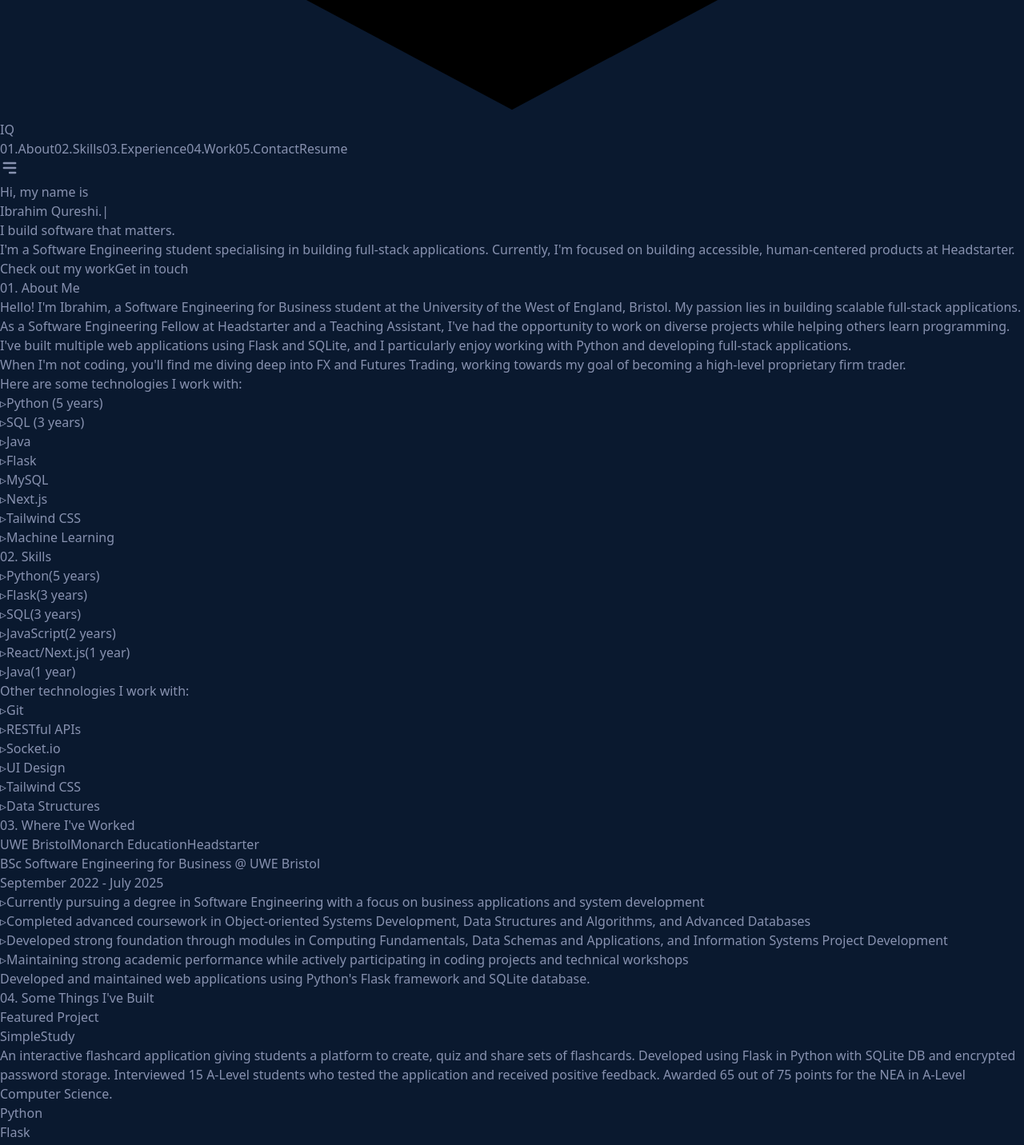
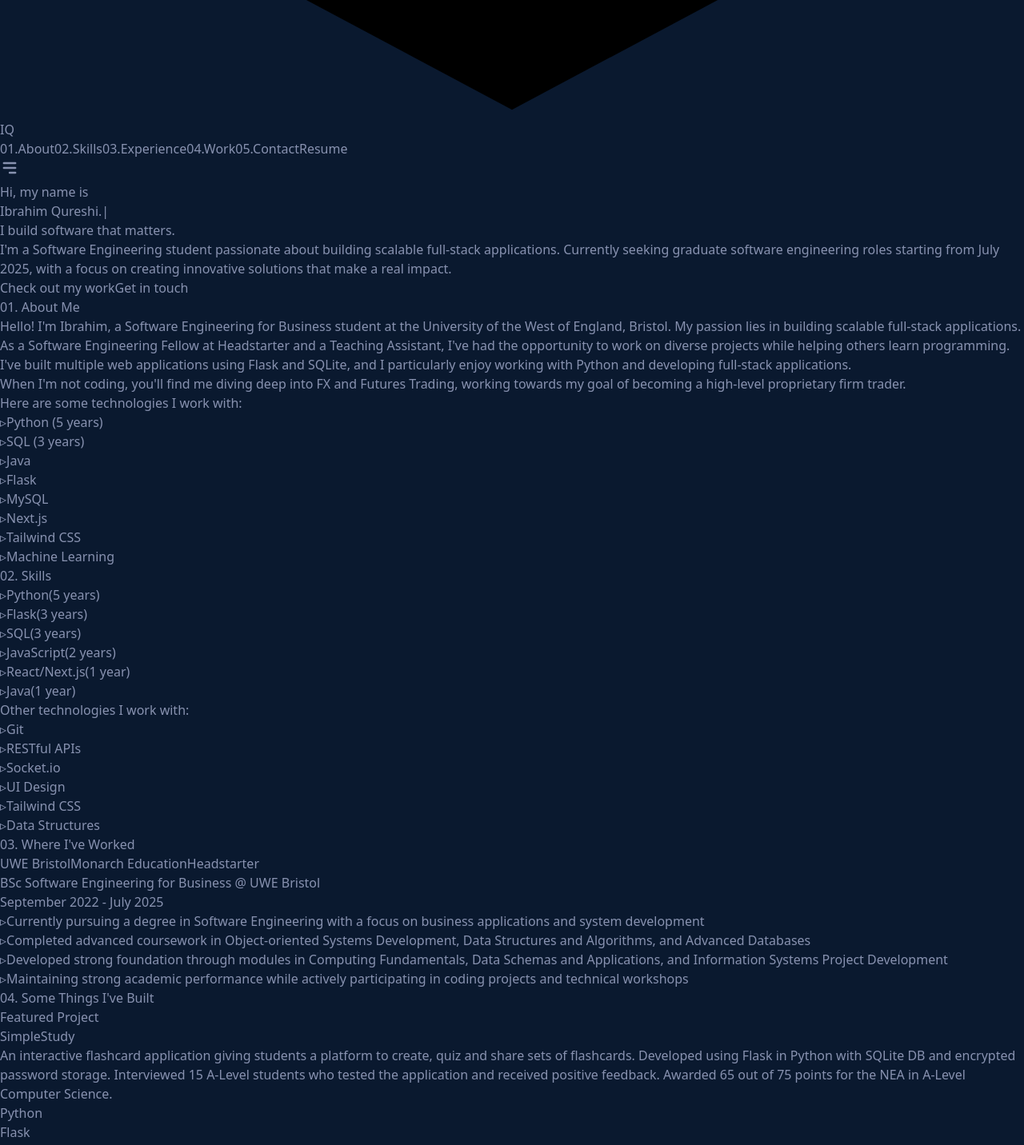
Before and after one commit to ibrahim-qi/portfolio, a Next.js app: page / in a window 1280 px wide. Shown: the part 2410-3842 px from the top of the page at 80% size. Built offline with nearby package versions, Linux system fonts and the light colour scheme.

Commit message:
Error fixes in Skills + Experience sections

```diff
--- a/src/components/Experience.tsx
+++ b/src/components/Experience.tsx
@@ -111,9 +111,6 @@ const Experience = () => {
                     </motion.li>
                   ))}
                 </ul>
-                <p className="text-[var(--slate)] mb-4">
-                  Developed and maintained web applications using Python&apos;s Flask framework and SQLite database.
-                </p>
               </motion.div>
             </AnimatePresence>
           </div>
--- a/src/components/Hero.tsx
+++ b/src/components/Hero.tsx
@@ -61,12 +61,9 @@ const Hero = () => {
         transition={{ duration: 0.5, delay: 0.4 }}
       >
         <p className="text-[var(--slate)] max-w-lg mb-12">
-          I&apos;m a Software Engineering student specialising in building full-stack applications.
-          Currently, I&apos;m focused on building accessible, human-centered products at{" "}
-          <a href="https://www.headstarter.org" target="_blank" rel="noopener noreferrer" className="text-[var(--green)] hover:underline">
-            Headstarter
-          </a>
-          .
+          I&apos;m a Software Engineering student passionate about building scalable full-stack applications.
+          Currently seeking graduate software engineering roles starting from July 2025, with a focus on creating
+          innovative solutions that make a real impact.
         </p>
       </motion.div>
 
--- a/src/components/Skills.tsx
+++ b/src/components/Skills.tsx
@@ -22,7 +22,7 @@ const Skills = () => {
   ];
 
   return (
-    <section className="py-20 sm:py-32">
+    <section id="skills" className="py-20 sm:py-32">
       <motion.div
         initial={{ opacity: 0, y: 20 }}
         whileInView={{ opacity: 1, y: 0 }}
```
